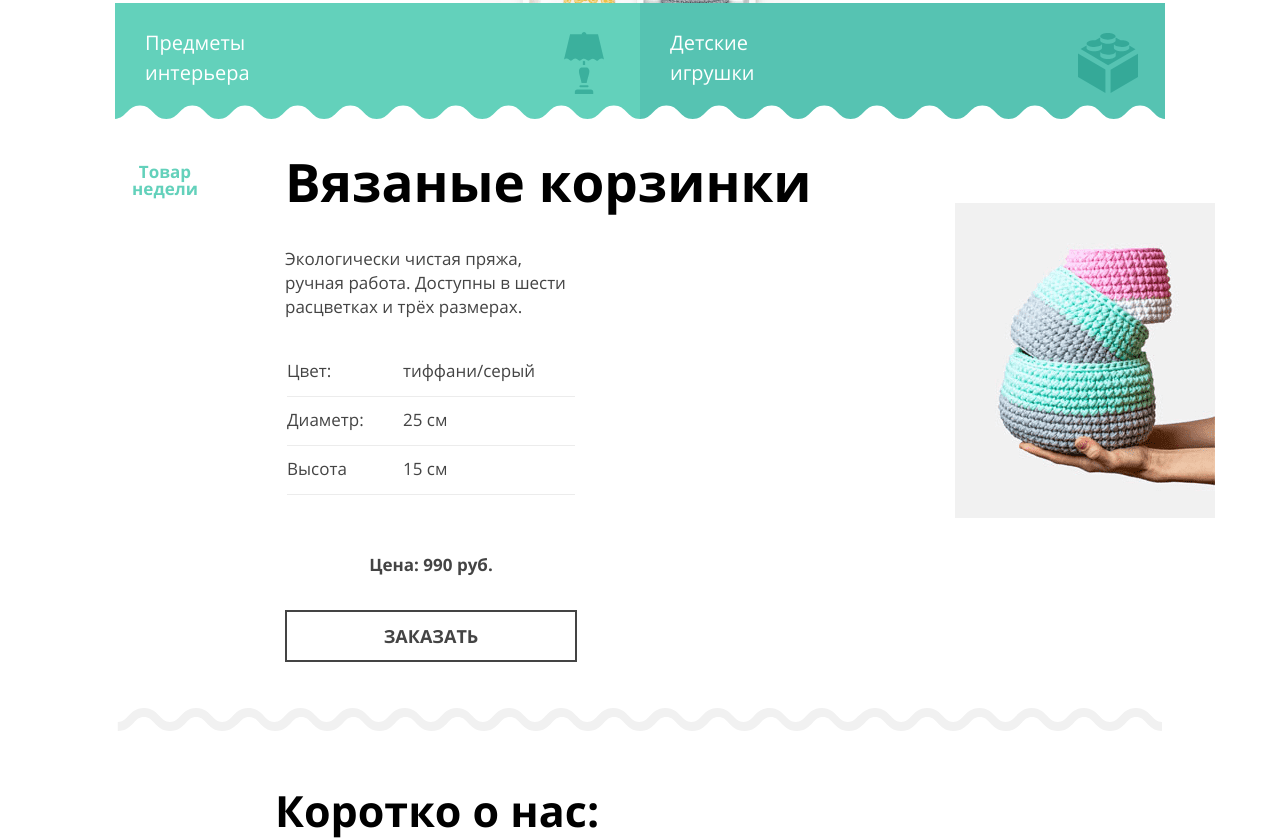
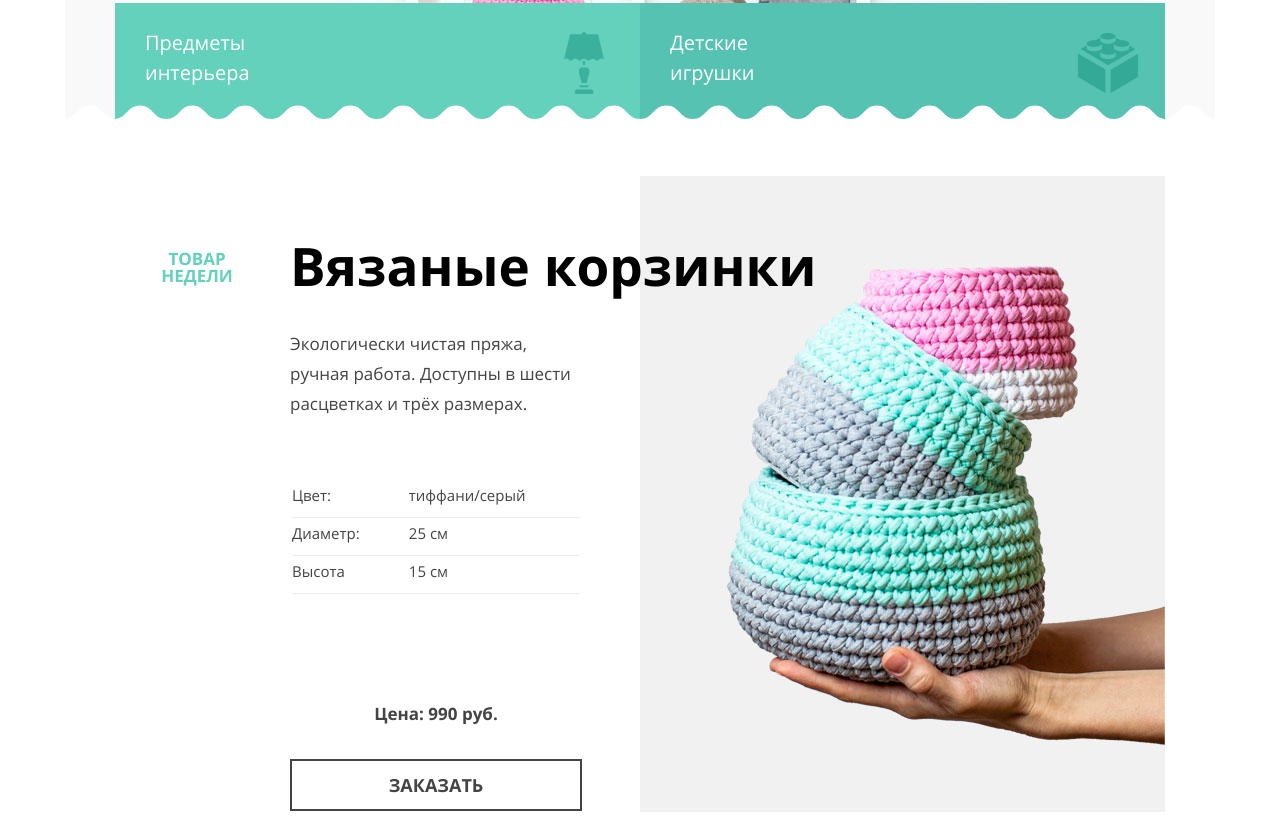
Before and after one commit to maksdrop/1702543-mishka-25, a plain HTML site: page source/index.html in a window 1280 px wide. Shown: the part 690-1530 px from the top of the page. Drawn offline with nearby package versions, Linux system fonts and the light colour scheme; files that its build step writes are made by us from their sources.

Commit message:
Декоративные элементы внутренних страниц

```diff
--- a/source/index.html
+++ b/source/index.html
@@ -83,11 +83,13 @@
         </div>
       </section>
       <section class="product-week">
-        <div class="product-week__wrapper content-wrapper">
-          <h2 class="product-week__title title">Вязаные корзинки</h2>
-          <h3 class="product-week__subtitle">Товар недели</h3>
-          <div class="product-week__detail detail-week">
-            <p class="product-week__description">Экологически чистая пряжа,
+        <div class="product-week__wrapper detail-week content-wrapper">
+          <div class="detail-week__wrapper-title">
+            <h2 class="detail-week__title title">Вязаные корзинки</h2>
+            <h3 class="detail-week__subtitle">Товар недели</h3>
+          </div>
+          <div class="detail-week__wrapper">
+            <p class="detail-week__description">Экологически чистая пряжа,
               ручная работа. Доступны в шести расцветках и трёх размерах.</p>
             <table class="detail-week__list">
               <tr class="detail-week__item">
@@ -104,7 +106,13 @@
               </tr>
             </table>
           </div>
-          <img class="product-week__image" src="img/product-week/product-week.png" alt="Товар недели.">
+          <div class="product-week__wrapper-image">
+            <picture>
+              <source media="(min-width: 1150px)" srcset="img/product-week/product-week-desktop.jpg 1x, img/product-week/product-week-desktop@2x.jpg 2x">
+              <source media="(min-width: 768px)" srcset="img/product-week/product-week-tablet.jpg 1x, img/product-week/product-week-tablet@2x.jpg 2x">
+              <img class="product-week__image" src="img/product-week/product-week-mobile.jpg" srcset="img/product-week/product-week-mobile@2x.jpg 2x" width="260" height="315" alt="Товар недели.">
+            </picture>
+          </div>
           <div class="product-week__order order-week">
             <span class="order-week__price">Цена: 990 руб.</span>
             <button class="order-week__button order-week__button--theme button">заказать</button>
--- a/source/sass/layout/detail-week.scss
+++ b/source/sass/layout/detail-week.scss
@@ -1,8 +1,24 @@
-.detail-week {
+.detail-week__title {
+  margin: 0;
+  font-size: $fontSize-subtitle;
+  line-height: $lineHeight-medium_big;
+  color: $textСolor-main;
+}
+
+.detail-week__subtitle {
+  margin: 0;
+  padding-top: 3px;
+  font-size: $fontSize-medium_small;
+  line-height: $lineHeight-medium_small;
+  text-transform: uppercase;
+  color: $textСolor-form;
+}
+
+.detail-week__wrapper {
   padding-top: 17px;
 }
 
-.product-week__description {
+.detail-week__description {
   margin: 0;
 }
 
@@ -10,6 +26,7 @@
   width: 100%;
   padding-top: 28px;
   line-height: $lineHeight-medium_small;
+  -webkit-border-vertical-spacing: unset;
 }
 
 .detail-week__item {
@@ -17,12 +34,71 @@
 }
 
 .detail-week__row {
-  padding: 12px 32px 15px 0;
+  padding: 6px 32px 12px 0;
 }
 
 @media (min-width: $tablet-width) {
   .detail-week {
-    width: 292px;
+    display: grid;
+    grid-template-columns: 1fr 1fr;
+    width: 100%;
+  }
+
+  .detail-week__wrapper-title {
+    grid-column: 1/-1;
+    display: flex;
+  }
+
+  .detail-week__title {
+    font-size: 43px;
+    line-height: 50px;
+  }
+
+  .detail-week__subtitle {
+    display: flex;
+    align-items: center;
+    width: 100px;
+    margin-left: auto;
+    text-align: center;
+    line-height: 17px;
+  }
+
+  .detail-week__wrapper {
+    grid-column: 2/1;
     padding-top: 37px;
+    padding-right: 42px;
+  }
+
+  .detail-week__description {
+    line-height: $lineHeight-medium_big;
   }
 }
+
+@media (min-width: $desktop-width) {
+  .detail-week {
+    position: relative;
+    display: block;
+  }
+
+  .detail-week__title {
+    font-size: 53px;
+    line-height: 57px;
+  }
+
+  .detail-week__subtitle {
+    order: -1;
+    margin-left: 32px;
+    margin-right: 43px;
+  }
+
+  .detail-week__wrapper {
+    width: 292px;
+    margin-left: 175px;
+    padding-top: 35px;
+  }
+
+  .detail-week__list {
+    padding-top: 60px;
+    font-size: $fontSize-small_big;
+  }
+}
--- a/source/sass/layout/global.scss
+++ b/source/sass/layout/global.scss
@@ -1,4 +1,5 @@
 img {
   max-width: 100%;
+  height: auto;
   vertical-align: bottom;
 }
--- a/source/sass/layout/order-week.scss
+++ b/source/sass/layout/order-week.scss
@@ -26,8 +26,12 @@
 
 @media (min-width: $tablet-width) {
   .order-week {
-    width: 292px;
-    text-align: center;
+    grid-column: 1/2;
+    grid-row: 3/4;
+    align-self: end;
+    margin: 0 auto;
+    padding-top: 109px;
+    padding-right: 42px;
   }
 
   .order-week__button {
@@ -35,3 +39,10 @@
     margin-top: 33px;
   }
 }
+
+@media (min-width: $desktop-width) {
+  .order-week {
+    width: 292px;
+    margin-left: 175px;
+  }
+}
--- a/source/sass/layout/product-week.scss
+++ b/source/sass/layout/product-week.scss
@@ -6,22 +6,12 @@
   background-position: bottom;
 }
 
-.product-week__title {
-  margin: 0;
-  font-size: $fontSize-subtitle;
-  line-height: $lineHeight-medium_big;
-  color: $textСolor-main;
-}
-
-.product-week__subtitle {
-  margin: 0;
-  font-size: $fontSize-medium_small;
-  line-height: $lineHeight-medium_small;
-  color: $textСolor-form;
+.product-week__wrapper-image {
+  padding-top: 28px;
 }
 
 .product-week__image {
-  padding-top: 28px;
+  width: 100%;
 }
 
 .product-week__order {
@@ -30,6 +20,7 @@
 
 @media (min-width: $tablet-width) {
   .product-week {
+    padding-top: 40px;
     padding-bottom: 69px;
     background-image: url("../img/slice/zigzag-line-desktop.svg");
     background-repeat: repeat-x;
@@ -37,73 +28,34 @@
   }
 
   .product-week__wrapper {
-    position: relative;
-    display: grid;
-    grid-template:
-      "title subtitle"
-      "detail image-week"
-      "order image-week";
+    display: flex;
+    flex-direction: column;
   }
 
-  .product-week__title {
-    grid-area: title;
-    font-size: 43px;
-    line-height: 50px;
-  }
-
-  .product-week__subtitle {
-    grid-area: subtitle;
-    display: flex;
-    align-items: center;
-    width: 100px;
-    margin-left: auto;
-    text-align: center;
-    line-height: 17px;
-  }
-
-  .product-week__detail {
-    grid-area: detail;
-  }
-
-  .product-week__image {
-    grid-area: image-week;
+  .product-week__wrapper-image {
+    grid-row: 2/4;
     padding-top: 50px;
   }
 
   .product-week__order {
-    grid-area: order;
     padding-top: 57px;
   }
 }
 
 @media (min-width: $desktop-width) {
   .product-week {
-    background-repeat: no-repeat;
-    background-size: 1050px 23px;
+    padding-top: 115px;
   }
 
   .product-week__wrapper {
-    grid-template:
-      "subtitle title"
-      "subtitle detail"
-      "subtitle order";
-    grid-template-columns: 170px 1fr;
+    position: relative;
   }
 
-  .product-week__title {
-    font-size: 53px;
-    line-height: 57px;
-  }
-
-  .product-week__subtitle {
-    display: block;
-    margin: 0;
-    padding-top: 10px;
-  }
-
-  .product-week__image {
+  .product-week__wrapper-image {
     position: absolute;
-    right: 0;
-    top: 0;
+    top: -61px;
+    right: 50px;
+    z-index: -1;
+    padding-top: 0;
   }
 }
--- a/source/sass/layout/working.scss
+++ b/source/sass/layout/working.scss
@@ -10,9 +10,14 @@
 }
 
 .working-wrapper {
-  background-image: url("../img/working/hero.png");
+  background-image: url("../img/working/hero-mobile.png");
   background-repeat: no-repeat;
   background-position: center;
+
+  @media (min-resolution: 2dppx) {
+    background-image: url("../img/working/hero-mobile@2x.png");
+    background-size: auto 373px;
+  }
 }
 
 .working__title {
@@ -62,7 +67,7 @@
   .working::after {
     content: "";
     position: absolute;
-    bottom: -14px;
+    bottom: -13px;
     left: 0;
     right: 0;
     height: 24px;
@@ -70,6 +75,17 @@
     background-repeat: repeat-x;
     background-size: 778px 24px;
     background-position: 50% 50%;
+  }
+
+  .working-wrapper {
+    background-image: url("../img/working/hero-tablet.png");
+    background-repeat: no-repeat;
+    background-position: center;
+
+    @media (min-resolution: 2dppx) {
+      background-image: url("../img/working/hero-tablet@2x.png");
+      background-size: auto 746px;
+    }
   }
 
   .working__title {
@@ -99,6 +115,16 @@
     background-size: 1050px 34px;
   }
 
+  .working-wrapper {
+    background-image: url("../img/working/hero-desktop.png");
+    background-repeat: no-repeat;
+    background-position: center;
+
+    @media (min-resolution: 2dppx) {
+      background-image: url("../img/working/hero-desktop@2x.png");
+    }
+  }
+
   .working__title {
     width: 700px;
     padding: 0;
```
Also changed, not shown: source/img/product-week/product-week-desktop.jpg (added), source/img/product-week/product-week-desktop@2x.jpg (added), source/img/product-week/product-week-mobile.jpg (added), source/img/product-week/product-week-mobile@2x.jpg (added), source/img/product-week/product-week-tablet.jpg (added), source/img/product-week/product-week-tablet@2x.jpg (added), source/img/product-week/product-week.png (deleted), source/img/working/hero-desktop.png (added), source/img/working/hero-desktop@2x.png (added), source/img/working/hero-mobile.png (renamed from source/img/working/hero.png), source/img/working/hero-mobile@2x.png (added), source/img/working/hero-tablet.png (added), source/img/working/hero-tablet@2x.png (added).
